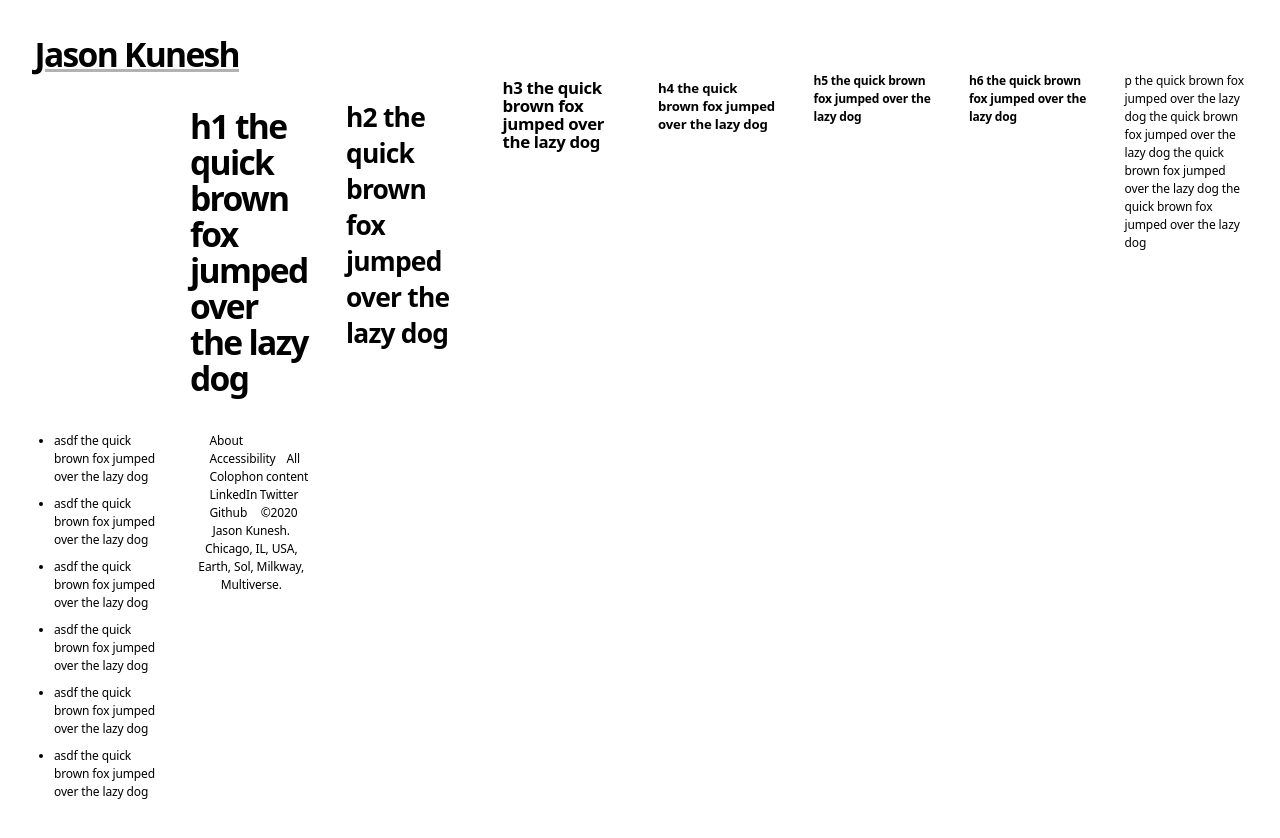
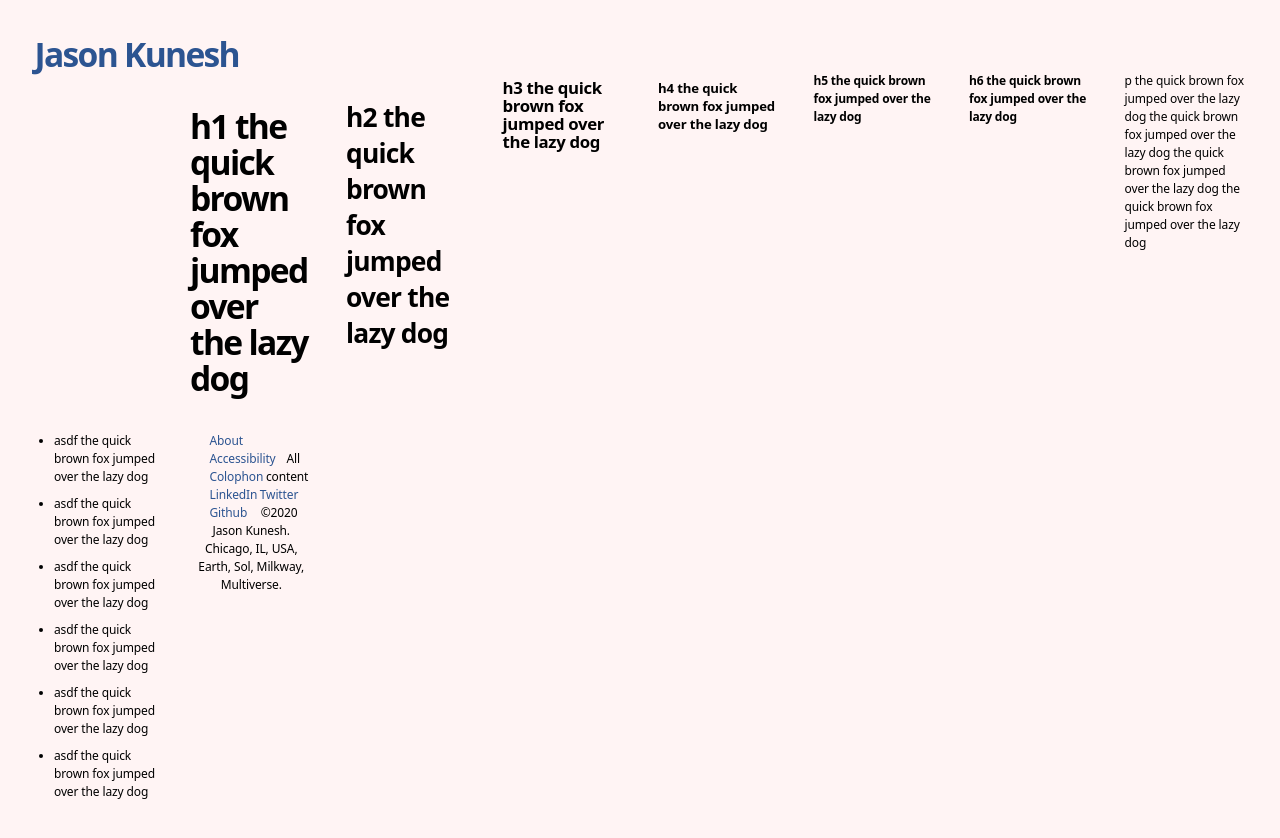
Before and after one commit to jdkunesh/jdkunesh.github.io, a Jekyll site: the page built from sink.md, in a window 1280 px wide. Shown: the top 838 px of the page. Built offline with Jekyll 4.4.1, drawn with Linux system fonts in a browser that asks for light colours; nearby versions of some CDN libraries; some web fonts are replaced.

Commit message:
last commit prior to adding images

```diff
--- a/css/jdk20v1.scss
+++ b/css/jdk20v1.scss
@@ -34,9 +34,90 @@ nav ul li {
 //  padding: 0 1em 0 0;
  }
 
+//== COLOR
+$primary-color:              #2ae !default;    // aqua-ish?
+$secondary-color:            #562800 !default; // old text brown
+$another-primary-color:      #2C5491 !default; // close enough to the primary?
 
+$black:                      #000000 !default;
+$blue:                       #0d6efd !default;
+$indigo:                     #6610f2 !default;
+$purple:                     #4C2C92 !default;
+$pink:                       #d63384 !default;
+$red:                        #dc3545 !default;
+$orange:                     #fd7e14 !default;
+$yellow:                     #ffc107 !default;
+$green:                      #28a745 !default;
+$teal:                       #20c997 !default;
+$cyan:                       #17a2b8 !default;
+$white:                      #ffffff !default;
+$offwhite:                   #FFF4F4 !default;
 
+$grey:                       #494440;
+$grey-light:                 #E4E2E0;
+$grey-dark:                  #494440;
 
+$brand-color:                $primary-color;
+
+// FUNCTIONAL COLORS (WHERE STYLE MEETS SEMANTICS)
+$background-color:           $offwhite;
+$text-color:                 $secondary-color;
+
+$color-link:                 $another-primary-color;
+$color-active:               $teal;
+$color-hover:                $orange;
+$color-focus:                $cyan;
+$color-visited:              $purple;
+
+//== TOP LEVEL ELEMENTS
+
+body {
+    background-color: $background-color;
+}
+
+a {
+    color: $color-link;
+    text-decoration: none;
+
+    &:visited {
+        color: $color-visited;
+    }
+
+    &:focus {
+        color: $color-focus;
+        text-decoration: underline;
+    }
+    &:hover {
+        color: $color-hover;
+        text-decoration: underline;
+    }
+    &:active {
+        color: $color-active;
+        text-decoration: underline;
+    }
+}
+
+header a h1 {
+    color: $color-link;
+    text-decoration: none;
+
+    &:visited {
+        color: $color-link;
+    }
+
+    &:focus {
+        color: $color-focus;
+        text-decoration: none;
+    }
+    &:hover {
+        color: $color-hover;
+        text-decoration: underline;
+    }
+    &:active {
+        color: $color-active;
+        text-decoration: none;
+    }
+}
 // // reset box model for css3 grid
 // * { -webkit-box-sizing: border-box; -moz-box-sizing: border-box; box-sizing: // border-box; }
 //
@@ -58,69 +139,6 @@ nav ul li {
 // $headings-font-weight:    700 !default;
 // $headings-line-height:    1.1 !default;
 // $blockquote-font-size: $font-size-base;
-
-//== COLOR
-// $primary-color:              #2ae !default;    // aqua-ish?
-// $secondary-color:            #562800 !default; // old text brown
-// $another-primary-color:      #2C5491 !default; // close enough to the primary?
-//
-// $black:                      #000000 !default;
-// $blue:                       #0d6efd !default;
-// $indigo:                     #6610f2 !default;
-// $purple:                     #4C2C92 !default;
-// $pink:                       #d63384 !default;
-// $red:                        #dc3545 !default;
-// $orange:                     #fd7e14 !default;
-// $yellow:                     #ffc107 !default;
-// $green:                      #28a745 !default;
-// $teal:                       #20c997 !default;
-// $cyan:                       #17a2b8 !default;
-// $white:                      #ffffff !default;
-// $offwhite:                   #FFF4F4 !default;
-//
-// $grey:                       #494440;
-// $grey-light:                 #E4E2E0;
-// $grey-dark:                  #494440;
-//
-// $brand-color:                $primary-color;
-//
-// // FUNCTIONAL COLORS (WHERE STYLE MEETS SEMANTICS)
-// $background-color:           $offwhite;
-// $text-color:                 $secondary-color;
-//
-// $color-link:                 $another-primary-color;
-// $color-active:               $teal;
-// $color-hover:                $orange;
-// $color-focus:                $cyan;
-// $color-visited:              $purple;
-
-//== TOP LEVEL ELEMENTS
-
-// body {
-//     background-color: $background-color;
-// }
-//
-// a {
-//     color: $color-link;
-//     text-decoration: none;
-//
-//     &:visited {
-//         color: $color-visited;
-//     }
-//
-//     &:focus {
-//         color: $color-focus;
-//         text-decoration: underline;
-//     }
-//     &:hover {
-//         color: $color-hover;
-//         text-decoration: underline;
-//     }
-//     &:active {
-//         color: $color-active;
-//         text-decoration: underline;
-//     }
-// }
 //
 // h1, h2, h3, h4, h5, h6 {
 //     color: $grey-dark;
@@ -142,27 +160,7 @@ nav ul li {
 // h5 { font-size: 0.83em; }
 // h6 { font-size: 0.75em; }
 //
-// header a h1 {
-//     color: $color-link;
-//     text-decoration: none;
-//
-//     &:visited {
-//         color: $color-link;
-//     }
-//
-//     &:focus {
-//         color: $color-focus;
-//         text-decoration: none;
-//     }
-//     &:hover {
-//         color: $color-hover;
-//         text-decoration: underline;
-//     }
-//     &:active {
-//         color: $color-active;
-//         text-decoration: none;
-//     }
-// }
+
 //
 //
 // p, li {
```
